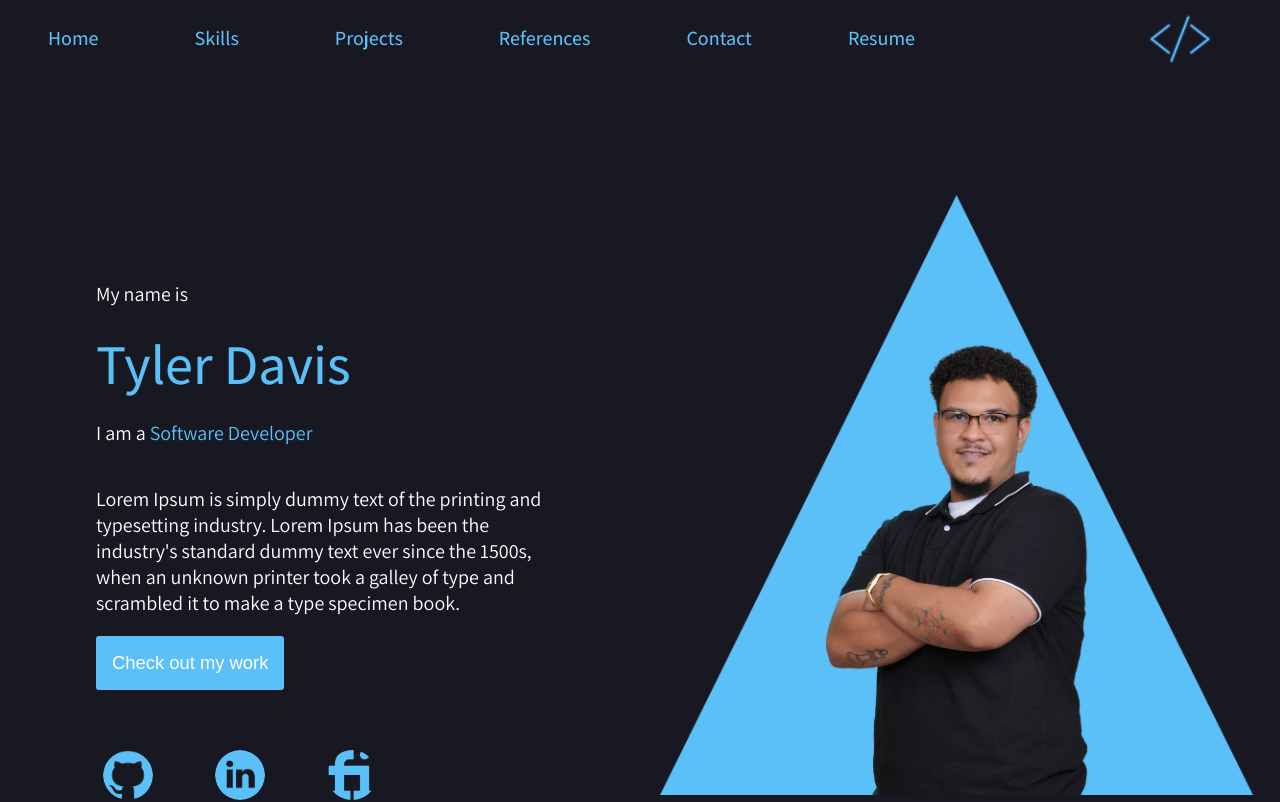
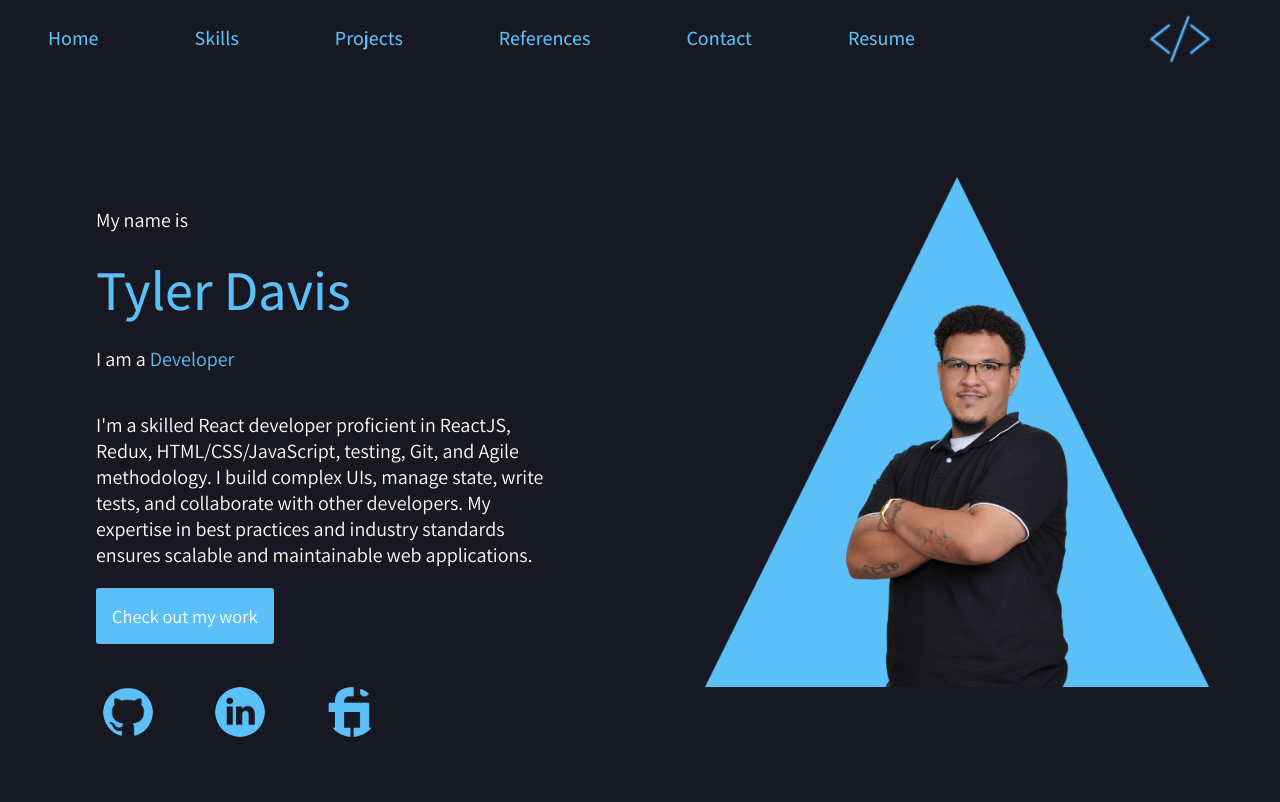
Before and after one commit to tdavis0828/PortfolioV3, a React (Create React App) app: page / in a window 1280 px wide. Shown: the top 802 px of the page. Built offline with nearby package versions, Linux system fonts and the light colour scheme.

Commit message:
add functionality for social media buttons and navbar

```diff
--- a/public/index.html
+++ b/public/index.html
@@ -41,7 +41,7 @@
       href="https://fonts.googleapis.com/css2?family=Assistant:wght@200;300;400;500;600;700;800&display=swap"
       rel="stylesheet"
     />
-    <title>Tyler Davis | Software Developer</title>
+    <title>Tyler Davis | Developer</title>
   </head>
   <body>
     <noscript>You need to enable JavaScript to run this app.</noscript>
--- a/src/components/Contact.jsx
+++ b/src/components/Contact.jsx
@@ -9,7 +9,7 @@ import linkedInLogo from "../imgs/linkedin.png";
 
 function Contact() {
   return (
-    <StyledContact>
+    <StyledContact id="contact">
       <div className="header-text" id="skills">
         <h2>Contact</h2>
       </div>
@@ -51,11 +51,11 @@ function Contact() {
         <div className="info-container">
           <div>
             <img src={phone} alt="phone icon" />
-            <p>555-555-5555</p>
+            <a href="tel:555-555-5555">555-555-5555</a>
           </div>
           <div>
             <img src={email} alt="email icon" />
-            <p>anemail@gmail.com</p>
+            <a href="mailto:davis.t8@gmail.com">davis.t8@gmail.com</a>
           </div>
 
           <div>
@@ -65,9 +65,27 @@ function Contact() {
         </div>
 
         <div className="icons">
-          <img src={linkedInLogo} alt="social media link" />
-          <img src={fiverrLogo} alt="social media link" />
-          <img src={githubLogo} alt="social media link" />
+          <a
+            href="https://github.com/tdavis0828"
+            target="_blank"
+            rel="noreferrer"
+          >
+            <img src={githubLogo} alt="Github logo" />
+          </a>
+          <a
+            href="https://www.linkedin.com/in/tyler-davis-8aab37143/"
+            target="_blank"
+            rel="noreferrer"
+          >
+            <img src={linkedInLogo} alt="Linked In logo" />
+          </a>
+          <a
+            href="https://www.fiverr.com/tylerdavis571/build-you-a-beautiful-website"
+            target="_blank"
+            rel="noreferrer"
+          >
+            <img src={fiverrLogo} alt="Fiverr logo" />
+          </a>
         </div>
       </div>
     </StyledContact>
--- a/src/components/Header.jsx
+++ b/src/components/Header.jsx
@@ -1,32 +1,53 @@
-import React from 'react';
-import { StyledHeader } from '../styles/Stylesheet';
-import githubLogo from '../imgs/github.png';
-import fiverrLogo from '../imgs/fiverr.png';
-import linkedInLogo from '../imgs/linkedin.png';
-import headshot from '../imgs/headshot.png';
+import React from "react";
+import { StyledHeader } from "../styles/Stylesheet";
+import githubLogo from "../imgs/github.png";
+import fiverrLogo from "../imgs/fiverr.png";
+import linkedInLogo from "../imgs/linkedin.png";
+import headshot from "../imgs/headshot.png";
 
 function Header() {
   return (
-    <StyledHeader>
+    <StyledHeader id="home">
       <div className="hero-content">
         <p>My name is</p>
         <h2>
           <span>Tyler Davis</span>
         </h2>
         <p>
-          I am a <span>Software Developer</span>
+          I am a <span>Developer</span>
         </p>
         <p>
-          Lorem Ipsum is simply dummy text of the printing and typesetting
-          industry. Lorem Ipsum has been the industry's standard dummy text ever
-          since the 1500s, when an unknown printer took a galley of type and
-          scrambled it to make a type specimen book.{' '}
+          I'm a skilled React developer proficient in ReactJS, Redux,
+          HTML/CSS/JavaScript, testing, Git, and Agile methodology. I build
+          complex UIs, manage state, write tests, and collaborate with other
+          developers. My expertise in best practices and industry standards
+          ensures scalable and maintainable web applications.{" "}
         </p>
-        <button type="button">Check out my work</button>
+        <a href="#projects" className="view-work">
+          Check out my work
+        </a>
         <div className="icons-container">
-          <img src={githubLogo} alt="Github logo" />
-          <img src={linkedInLogo} alt="Linked In logo" />
-          <img src={fiverrLogo} alt="Fiverr logo" />
+          <a
+            href="https://github.com/tdavis0828"
+            target="_blank"
+            rel="noreferrer"
+          >
+            <img src={githubLogo} alt="Github logo" />
+          </a>
+          <a
+            href="https://www.linkedin.com/in/tyler-davis-8aab37143/"
+            target="_blank"
+            rel="noreferrer"
+          >
+            <img src={linkedInLogo} alt="Linked In logo" />
+          </a>
+          <a
+            href="https://www.fiverr.com/tylerdavis571/build-you-a-beautiful-website"
+            target="_blank"
+            rel="noreferrer"
+          >
+            <img src={fiverrLogo} alt="Fiverr logo" />
+          </a>
         </div>
       </div>
       <div className="hero-image">
--- a/src/components/Navbar.jsx
+++ b/src/components/Navbar.jsx
@@ -1,5 +1,4 @@
 import React, { useState, useEffect } from "react";
-import { Link } from "react-router-dom";
 import { StyledNavBar } from "../styles/Stylesheet";
 import logo from "../imgs/Davis.png";
 
@@ -21,12 +20,12 @@ function Navbar() {
   return (
     <StyledNavBar className={scrollPosition >= 1 ? "light" : ""}>
       <div className="links-container">
-        <Link to="/">Home</Link>
+        <a href="#home">Home</a>
         <a href="#skills">Skills</a>
-        <Link to="#projects">Projects</Link>
-        <Link to="#testimonials">References</Link>
-        <Link to="#contact">Contact</Link>
-        <Link to="#resume">Resume</Link>
+        <a href="#projects">Projects</a>
+        <a href="#references">References</a>
+        <a href="#contact">Contact</a>
+        <a href="#resume">Resume</a>
       </div>
       <div className="logo-container">
         <img src={logo} alt="Davis Digital Logo" />
--- a/src/components/Projects.jsx
+++ b/src/components/Projects.jsx
@@ -11,7 +11,7 @@ function Projects() {
     "This is a fairly long description that I am writing for proof of concept...";
 
   return (
-    <StyledProjects>
+    <StyledProjects id="projects">
       <div className="header-text">
         <h2>Projects</h2>
       </div>
--- a/src/components/References.jsx
+++ b/src/components/References.jsx
@@ -7,7 +7,7 @@ import juanHeadshot from "../imgs/juanHeadshot.png";
 
 function References() {
   return (
-    <StyledReferences>
+    <StyledReferences id="references">
       <div className="header-text">
         <h2>References</h2>
       </div>
--- a/src/styles/GlobalStylesheet.jsx
+++ b/src/styles/GlobalStylesheet.jsx
@@ -2,8 +2,7 @@ import { createGlobalStyle } from "styled-components";
 
 export const GlobalStyles = createGlobalStyle`
 * {
-  scroll-behavior: smoooth;
-
+  scroll-behavior: smooth;
 }
     body {
         margin: 0;
--- a/src/styles/Stylesheet.jsx
+++ b/src/styles/Stylesheet.jsx
@@ -42,7 +42,7 @@ export const StyledNavBar = styled.nav`
 
 // Styles for the header on home page
 export const StyledHeader = styled.main`
-  height: 100vh;
+  height: 85vh;
   width: 100%;
   display: flex;
   justify-content: center;
@@ -69,7 +69,8 @@ export const StyledHeader = styled.main`
       font-weight: 500;
       margin: 0;
     }
-    & button {
+    & .view-work {
+      text-decoration: none;
       align-self: flex-start;
       margin-left: 15%;
       background: #5bc0f8;
@@ -90,7 +91,7 @@ export const StyledHeader = styled.main`
       height: 5vh;
       width: 50%;
       position: absolute;
-      bottom: 10%;
+      bottom: 3%;
       left: 15%;
       display: flex;
       align-items: center;
@@ -138,6 +139,7 @@ export const StyledSkills = styled.section`
   .back-end {
     height: 200px;
     width: 765px;
+    background: rgba(255, 255, 255, 0.01);
     border-radius: 3px;
     border: 2px solid #5bc0f8;
     transition: all 0.35s ease;
@@ -430,6 +432,11 @@ export const StyledContact = styled.section`
         height: 30px;
         display: block;
         margin: 0.5rem;
+        border: none;
+        border-radius: 5px;
+        &::placeholder {
+          padding-left: 0.5rem;
+        }
         &:focus {
           outline: none;
         }
@@ -465,7 +472,10 @@ export const StyledContact = styled.section`
       & div {
         display: flex;
         align-items: center;
-        & p {
+        & p,
+        a {
+          text-decoration: none;
+          color: #fff;
           font-size: 1.45rem;
           font-weight: 300;
         }
```
Lines whose indentation alone changed are shown as unchanged.
